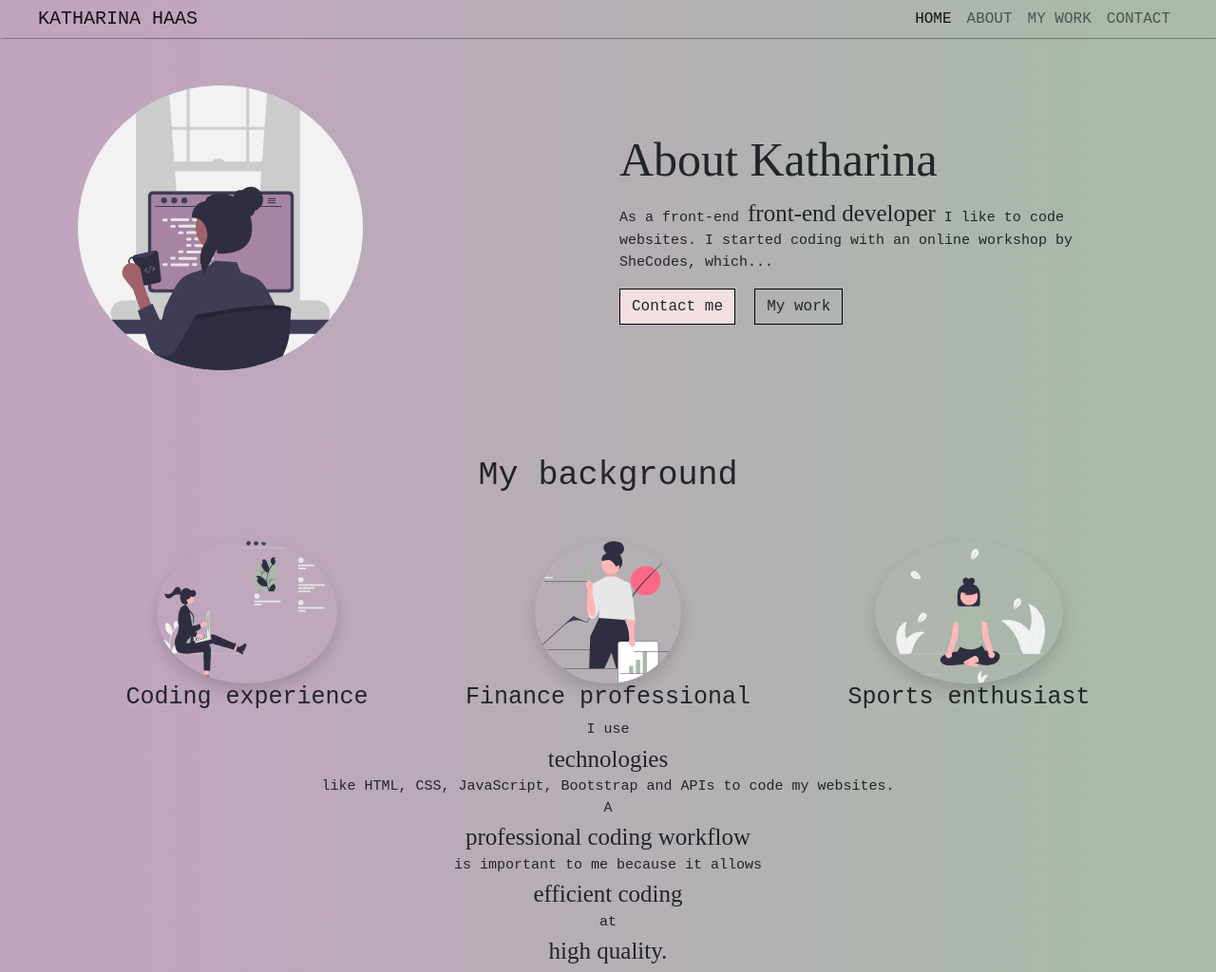
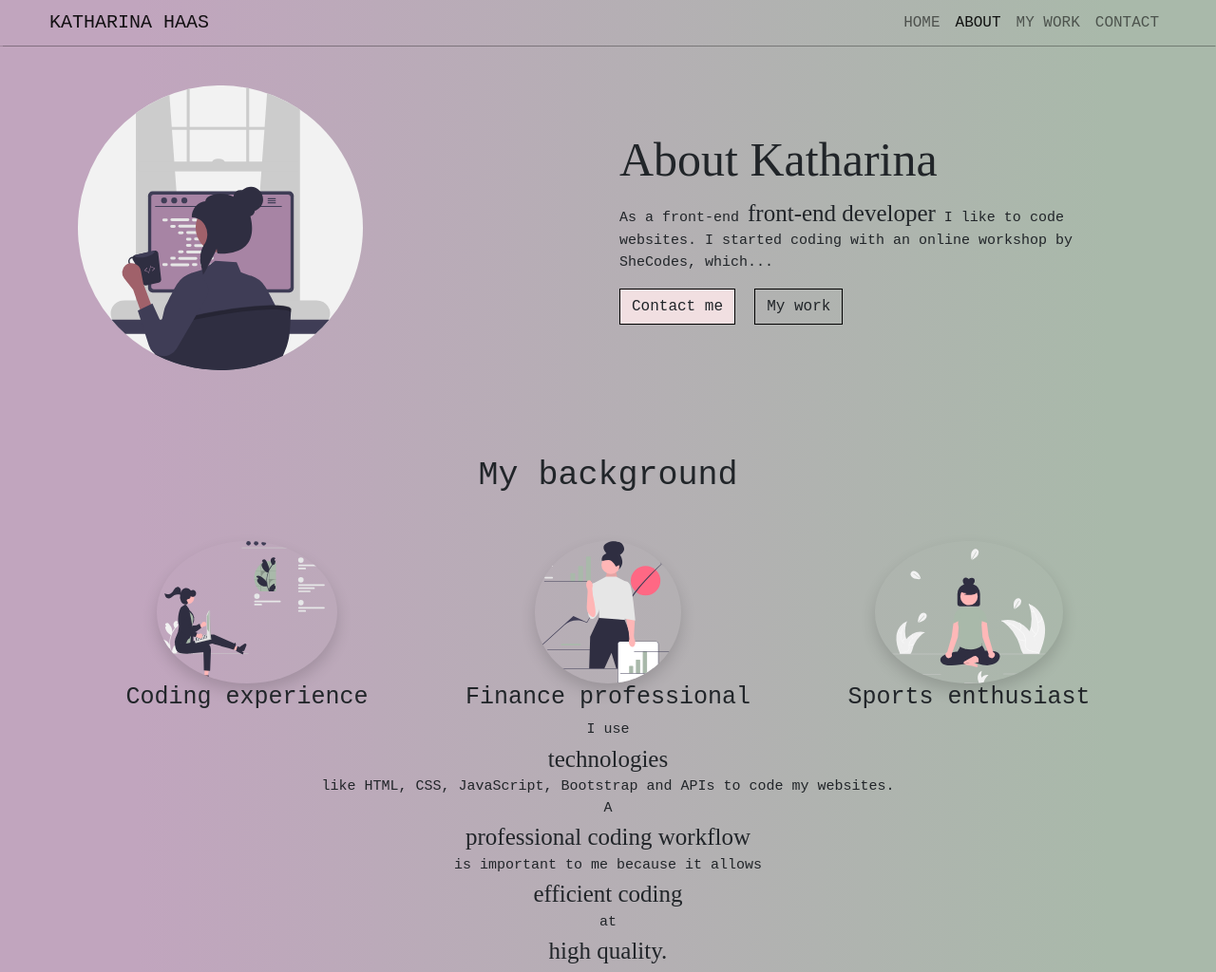
Before and after one commit to haka1013/my_portfolio_v2, a plain HTML site: page about.html in a window 1280 px wide. Shown: the top 1024 px of the page at 95% size. Drawn offline with nearby package versions, Linux system fonts and the light colour scheme; a web font is replaced by a local one.

Commit message:
Responsive navbar fix

```diff
--- a/about.html
+++ b/about.html
@@ -28,32 +28,38 @@
   </head>
   <body>
     <div class="full-page-container">
-      <div class="container">
-        <nav class="navbar fixed-top navbar-expand-lg navbar-light">
+      <nav class="navbar fixed-top navbar-expand-lg navbar-light py-1">
+        <div class="container-fluid">
           <a class="navbar-brand" href="#">Katharina Haas</a>
           <button
             class="navbar-toggler"
             type="button"
-            data-toggle="collapse"
-            data-target="#navbarNavAltMarkup"
-            aria-controls="navbarNavAltMarkup"
+            data-bs-toggle="collapse"
+            data-bs-target="#navbarNav"
+            aria-controls="navbarNav"
             aria-expanded="false"
             aria-label="Toggle navigation"
           >
             <span class="navbar-toggler-icon"></span>
           </button>
-          <div class="collapse navbar-collapse" id="navbarNavAltMarkup">
-            <div class="navbar-nav ms-auto">
-              <a class="nav-item nav-link active" href="#"
-                >Home <span class="sr-only">(current)</span></a
-              >
-              <a class="nav-item nav-link" href="#">About</a>
-              <a class="nav-item nav-link" href="#">My Work</a>
-              <a class="nav-item nav-link" href="#">Contact</a>
-            </div>
+          <div class="collapse navbar-collapse" id="navbarNav">
+            <ul class="navbar-nav ms-auto">
+              <li class="nav-item">
+                <a class="nav-link" aria-current="page" href="#">Home</a>
+              </li>
+              <li class="nav-item">
+                <a class="nav-link active" href="#">About</a>
+              </li>
+              <li class="nav-item">
+                <a class="nav-link" href="#">My Work</a>
+              </li>
+              <li class="nav-item">
+                <a class="nav-link" href="#">Contact</a>
+              </li>
+            </ul>
           </div>
-        </nav>
-      </div>
+        </div>
+      </nav>
 
       <div class="about">
         <div class="container">
```
Also changed, not shown: index.html (+22 -15 lines).
